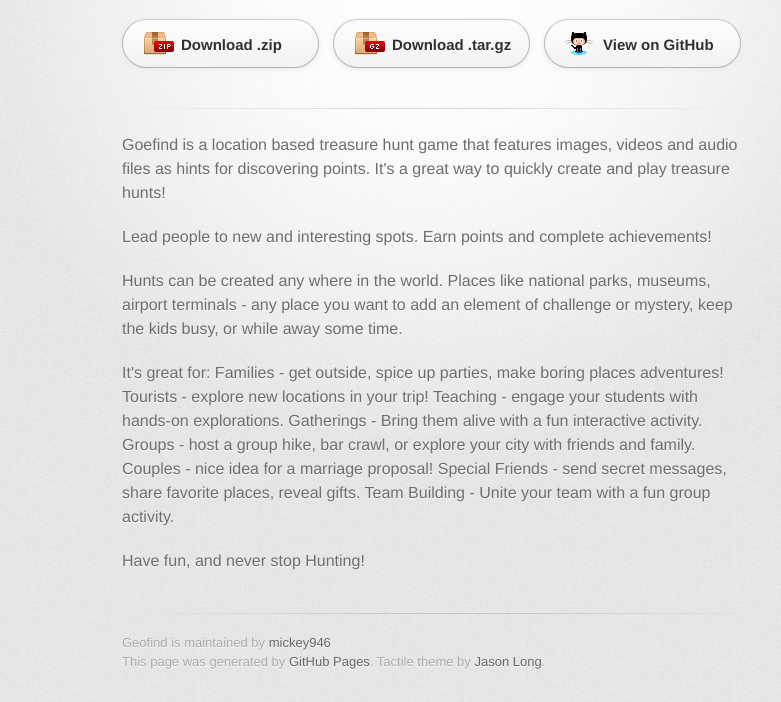
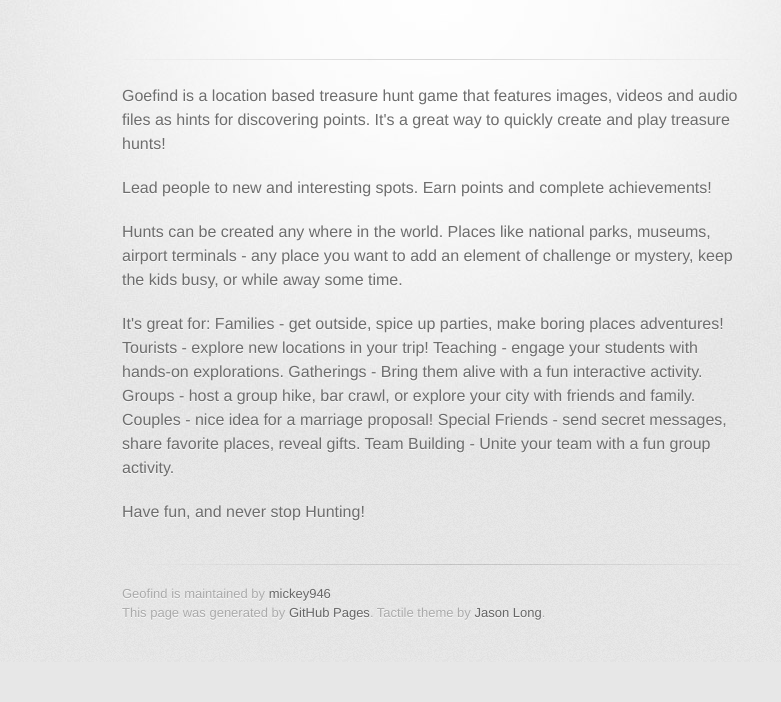
Before and after one commit to mickey946/Geofind, a plain HTML site: page index.html in a window 1280 px wide. Shown: the part 138-840 px from the top of the page, without its empty margins (208-989 px from the left). After the commit the page ends 800 px from the top, so only its background shows below. Drawn offline with Linux system fonts and the light colour scheme; a web font is replaced by a local one.

Commit message:
Update index.html
Removed links to source.

```diff
--- a/index.html
+++ b/index.html
@@ -23,9 +23,9 @@
         </header>
 
         <section id="downloads" class="clearfix">
-          <a href="https://github.com/mickey946/Geofind/zipball/master" id="download-zip" class="button"><span>Download .zip</span></a>
+          <!-- <a href="https://github.com/mickey946/Geofind/zipball/master" id="download-zip" class="button"><span>Download .zip</span></a>
           <a href="https://github.com/mickey946/Geofind/tarball/master" id="download-tar-gz" class="button"><span>Download .tar.gz</span></a>
-          <a href="https://github.com/mickey946/Geofind" id="view-on-github" class="button"><span>View on GitHub</span></a>
+          <a href="https://github.com/mickey946/Geofind" id="view-on-github" class="button"><span>View on GitHub</span></a> -->
         </section>
 
         <hr>
```
